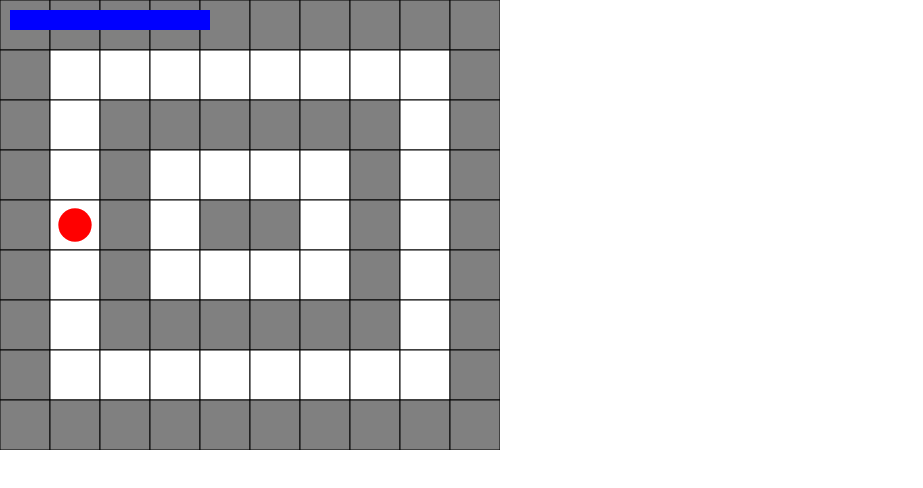
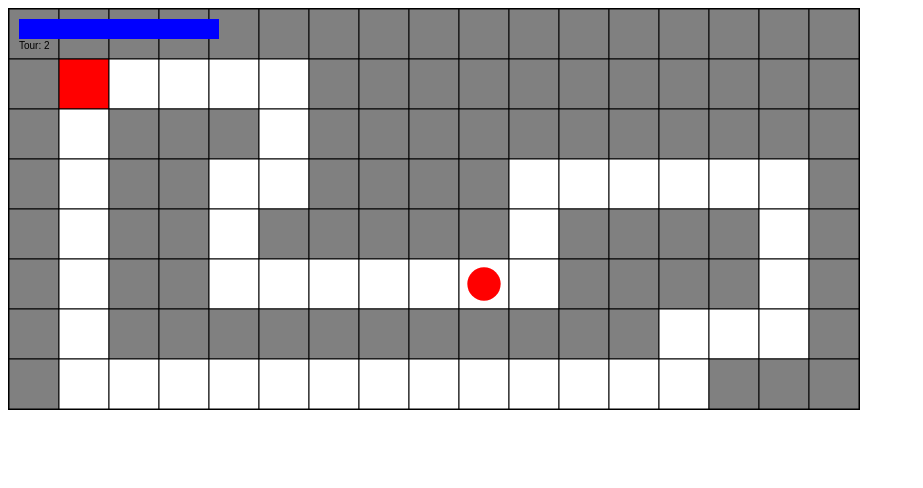
Before and after one commit to plbski/jeu-ski, a plain HTML site: page index.html in a window 1280 px wide. Shown: the whole page, without its empty margins (0-923 px from the left). Drawn offline with Linux system fonts and the light colour scheme.

Commit message:
on a une base

```diff
--- a/index.html
+++ b/index.html
@@ -5,17 +5,14 @@
     <meta name="viewport" content="width=device-width, initial-scale=1.0">
     <title>Jeu de Course</title>
     <style>
-        body {
-            margin: 0;
-            overflow: hidden;
-        }
         canvas {
-            display: block;
+            border: 1px solid black;
         }
     </style>
 </head>
 <body>
     <canvas id="jeu"></canvas>
+
+    <!-- Charger les scripts JS dans le bon ordre -->
     <script src="script.js"></script>
-</body>
 </html>
--- a/script.js
+++ b/script.js
@@ -7,10 +7,13 @@ class Personnage {
         this.indexCourant = 0;
         this.staminaMax = staminaMax;
         this.stamina = staminaMax; // La stamina commence à son maximum
-        this.vitesseBase = 0.5; // Vitesse de déplacement par défaut (plus lent)
-        this.vitesseAcc = 2; // Vitesse d'accélération (quand espace est pressé)
+        this.vitesseBase = 0.2; // Vitesse de déplacement par défaut (plus lent)
+        this.vitesseAcc = 0.8; // Vitesse d'accélération (quand espace est pressé)
         this.vitesse = this.vitesseBase; // Initialement, la vitesse est à la vitesse de base
         this.accelerationActive = false; // Indicateur pour savoir si la barre espace est enfoncée
+        this.count_tour = 0; // Compteur de tours
+        this.positionDepart = { x: 0, y: 0 }; // Initialiser la position de départ
+        this.couleurDepart = 'red'; // Couleur de la case de départ
     }
 
     // Fonction pour diminuer la stamina à chaque mouvement si la barre espace est pressée
@@ -35,6 +38,27 @@ class Personnage {
         }
     }
 
+    // Trouver la position de départ (marquée par la couleur de départ)
+    trouverPointDepart(carte) {
+        for (let y = 0; y < carte.length; y++) {
+            for (let x = 0; x < carte[y].length; x++) {
+                if (carte[y][x] === 2) {  // La position de départ est marquée par 2
+                    this.positionDepart = { x, y };
+                    return { x, y };
+                }
+            }
+        }
+        return null;
+    }
+
+    // Vérifier si une case est valide
+    estCaseValide(carte, x, y) {
+        return x >= 0 && x < carte[0].length &&
+               y >= 0 && y < carte.length &&
+               (carte[y][x] === 1 || carte[y][x] === 2); // 1 et 2 sont des cases accessibles
+    }
+
+    // Trouver un chemin complet valide à partir du point de départ
     trouverCheminComplet(carte) {
         let pointDepart = this.trouverPointDepart(carte);
         if (!pointDepart) return;
@@ -44,10 +68,10 @@ class Personnage {
         this.y = pointDepart.y;
 
         const directions = [
-            {dx: 1, dy: 0},   // Droite
-            {dx: -1, dy: 0},  // Gauche
-            {dx: 0, dy: 1},   // Bas
-            {dx: 0, dy: -1}   // Haut
+            { dx: 1, dy: 0 },   // Droite
+            { dx: -1, dy: 0 },  // Gauche
+            { dx: 0, dy: 1 },   // Bas
+            { dx: 0, dy: -1 }   // Haut
         ];
 
         while (true) {
@@ -60,7 +84,7 @@ class Personnage {
 
                 if (this.estCaseValide(carte, nouveauX, nouveauY) &&
                     !this.cheminContient(nouveauX, nouveauY)) {
-                    prochaineCase = {x: nouveauX, y: nouveauY};
+                    prochaineCase = { x: nouveauX, y: nouveauY };
                     break;
                 }
             }
@@ -71,39 +95,26 @@ class Personnage {
         }
     }
 
-    trouverPointDepart(carte) {
-        for (let y = 0; y < carte.length; y++) {
-            for (let x = 0; x < carte[y].length; x++) {
-                if (carte[y][x] === 1) {
-                    return {x, y};
-                }
-            }
-        }
-        return null;
+    // Vérifier si le chemin contient un point donné
+    cheminContient(x, y) {
+        return this.cheminComplet.some(point => point.x === x && point.y === y);
     }
 
-    estCaseValide(carte, x, y) {
-        return x >= 0 && x < carte[0].length &&
-               y >= 0 && y < carte.length &&
-               carte[y][x] === 1;
-    }
-
-    cheminContient(x, y) {
-        return this.cheminComplet.some(point =>
-            point.x === x && point.y === y
-        );
-    }
-
+    // Déplacer le personnage sur le chemin
     deplacer() {
         if (this.indexCourant < this.cheminComplet.length - 1) {
-            this.indexCourant += this.vitesse; // La vitesse affecte l'index
+            // Calculer l'index cible en fonction de la vitesse
+            this.indexCourant += this.vitesse; // Avancer en fonction de la vitesse
             if (this.indexCourant >= this.cheminComplet.length) {
                 this.indexCourant = this.cheminComplet.length - 1;
             }
+
+            // Vérifier si le personnage est sur une case
             this.x = this.cheminComplet[Math.floor(this.indexCourant)].x;
             this.y = this.cheminComplet[Math.floor(this.indexCourant)].y;
 
             this.diminuerStamina(); // Diminuer la stamina à chaque mouvement si espace est enfoncé
+            this.verifierTour(); // Incrémenter le tour si nécessaire
         } else {
             this.indexCourant = 0;
             this.x = this.cheminComplet[this.indexCourant].x;
@@ -111,6 +122,14 @@ class Personnage {
         }
     }
 
+    // Vérifier si le personnage est sur la case de départ pour incrémenter le compteur de tours
+    verifierTour(carte) {
+        if (this.x === this.positionDepart.x && this.y === this.positionDepart.y) {
+            this.count_tour += 0.25; // Incrémenter le compteur de tours
+        }
+    }
+
+    // Dessiner le personnage et la stamina
     dessiner(ctx) {
         ctx.fillStyle = 'red';
         ctx.beginPath();
@@ -126,21 +145,22 @@ class Personnage {
         // Affichage de la stamina
         ctx.fillStyle = 'blue';
         ctx.fillRect(10, 10, this.stamina * 2, 20); // Affichage de la barre de stamina
+        ctx.fillStyle = 'black';
+        ctx.fillText('Tour: ' + this.count_tour, 10, 40); // Affichage du compteur de tours
     }
 }
 
 // Fonction d'initialisation
 function initialiser() {
     const carte = [
-        [0, 0, 0, 0, 0, 0, 0, 0, 0, 0],
-        [0, 1, 1, 1, 1, 1, 1, 1, 1, 0],
-        [0, 1, 0, 0, 0, 0, 0, 0, 1, 0],
-        [0, 1, 0, 1, 1, 1, 1, 0, 1, 0],
-        [0, 1, 0, 1, 0, 0, 1, 0, 1, 0],
-        [0, 1, 0, 1, 1, 1, 1, 0, 1, 0],
-        [0, 1, 0, 0, 0, 0, 0, 0, 1, 0],
-        [0, 1, 1, 1, 1, 1, 1, 1, 1, 0],
-        [0, 0, 0, 0, 0, 0, 0, 0, 0, 0]
+        [0, 0, 0, 0, 0, 0, 0, 0, 0, 0, 0, 0, 0, 0, 0, 0, 0],
+        [0, 2, 1, 1, 1, 1, 0, 0, 0, 0, 0, 0, 0, 0, 0, 0, 0],  // 2 représente le point de départ
+        [0, 1, 0, 0, 0, 1, 0, 0, 0, 0, 0, 0, 0, 0, 0, 0, 0],
+        [0, 1, 0, 0, 1, 1, 0, 0, 0, 0, 1, 1, 1, 1, 1, 1, 0],
+        [0, 1, 0, 0, 1, 0, 0, 0, 0, 0, 1, 0, 0, 0, 0, 1, 0],
+        [0, 1, 0, 0, 1, 1, 1, 1, 1, 1, 1, 0, 0, 0, 0, 1, 0],
+        [0, 1, 0, 0, 0, 0, 0, 0, 0, 0, 0, 0, 0, 1, 1, 1, 0],
+        [0, 1, 1, 1, 1, 1, 1, 1, 1, 1, 1, 1, 1, 1, 0, 0, 0]
     ];
 
     const TAILLE_CASE = 50;
@@ -173,7 +193,8 @@ function initialiser() {
         // Dessiner la carte
         for (let y = 0; y < carte.length; y++) {
             for (let x = 0; x < carte[y].length; x++) {
-                ctx.fillStyle = carte[y][x] === 0 ? 'gray' : 'white';
+                ctx.fillStyle = carte[y][x] === 0 ? 'gray' :
+                               (carte[y][x] === 2 ? 'red' : 'white'); // Marquer la case de départ en rouge
                 ctx.fillRect(x * TAILLE_CASE, y * TAILLE_CASE, TAILLE_CASE, TAILLE_CASE);
                 ctx.strokeStyle = 'black';
                 ctx.strokeRect(x * TAILLE_CASE, y * TAILLE_CASE, TAILLE_CASE, TAILLE_CASE);
```
